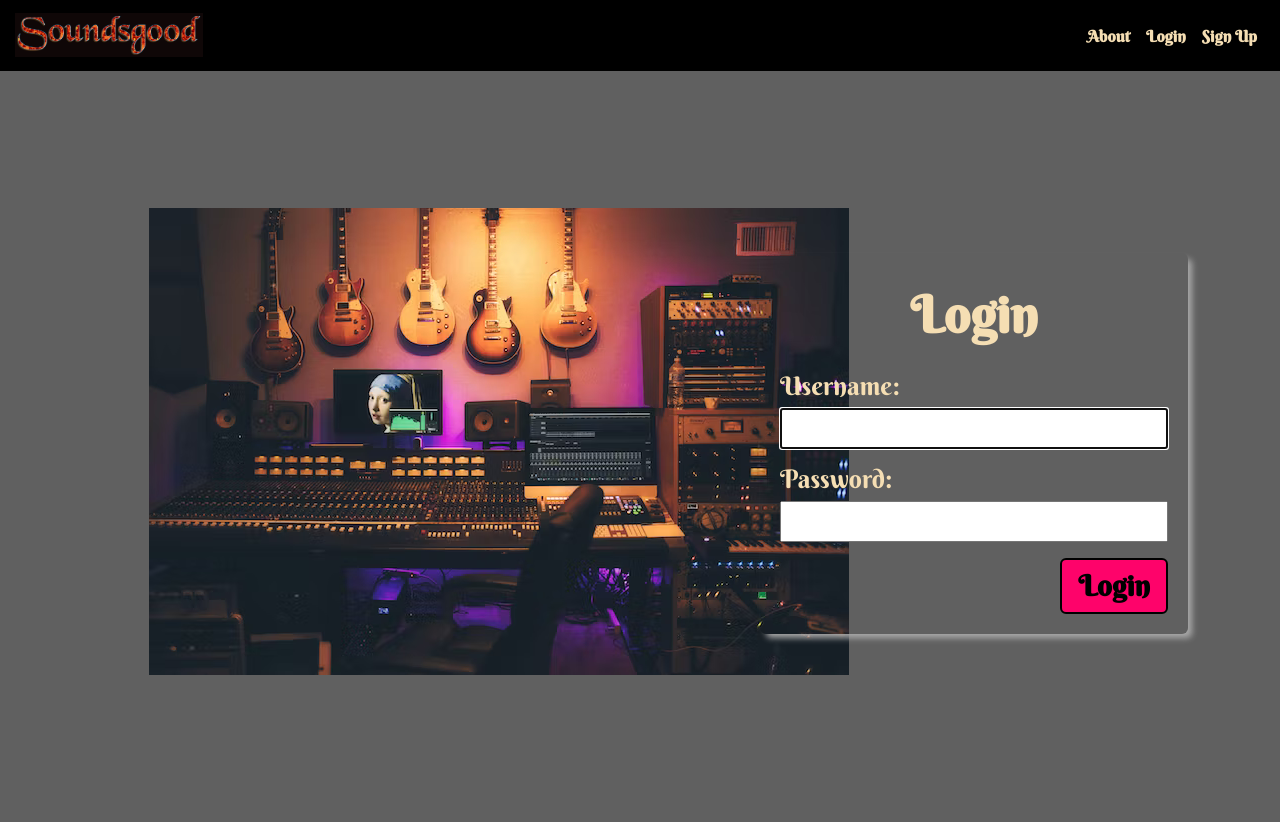
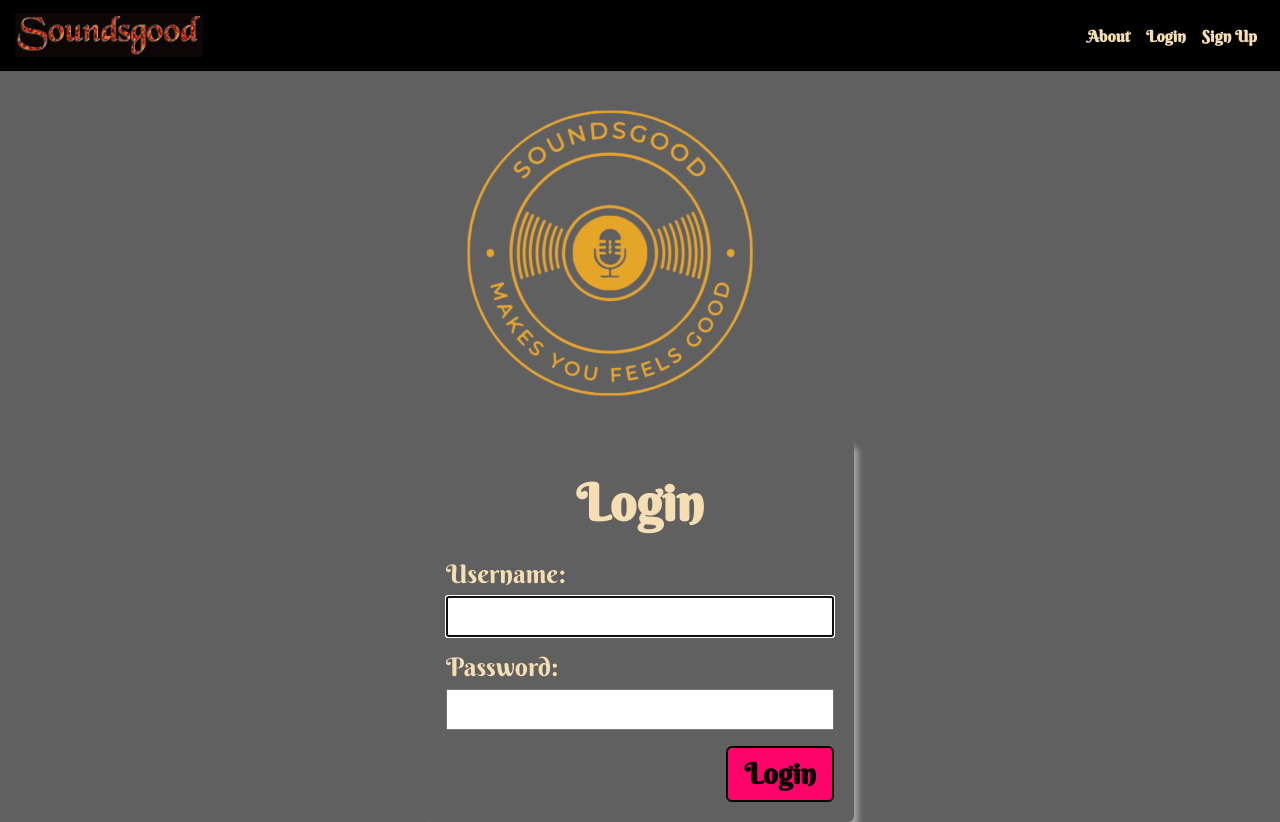
Before and after one commit to Muguntha96/soundsgood, a Django app: page / in a window 1280 px wide. Before the commit the page ends 675 px from the top, so only its background shows below. Run offline with Django 4.2, Linux system fonts and the light colour scheme; some web fonts are replaced.

Commit message:
update css style home page

```diff
--- a/main_app/static/css/base.css
+++ b/main_app/static/css/base.css
@@ -31,8 +31,7 @@ body {
   --text-color: wheat;
   --link-hover-color: wheat;
   --button-bg:#FE036A;
-  --button-bg-hover: #F99DBC;
-  --secondary: rgb(57, 57, 57);
+  --button-bg-hover:#F99DBC;
   --card-box-shadow: 5px 5px 6px -1px #AAA;
   --font-xtreme: 4.2rem;
   --font-xxl: 3.6rem;
--- a/main_app/static/css/home.css
+++ b/main_app/static/css/home.css
@@ -14,7 +14,12 @@ main > section {
   justify-content: center;
   flex-direction: column;
 }
+.home-page{
+  display: flex;
+  flex-direction: column;
+  flex-wrap: wrap;
 
+}
 .logo-container {
   max-width: 375px;
 }
--- a/main_app/templates/home.html
+++ b/main_app/templates/home.html
@@ -6,9 +6,10 @@
 {% endblock %}
 
 {% block content %}
+<div class="home-page">
   <section class="logo-container">
     <div class="playlist-container">
-    <img src="{% static "images/default-detail.png" %}" alt="Text reads: Soundsgood" class="homepage-img-container">
+      <img src="{% static "images/sounds.png" %}" alt="Text reads: Soundsgood" class="homepage-img-container">
       </div>
   </section>
   {% if not user.is_authenticated %}
@@ -23,5 +24,6 @@
       </form>
     </section>
   </div>
+</div>
 {% endif %}
 {% endblock %}
```
Also changed, not shown: main_app/static/images/sounds.png (added), main_app/static/images/soundsgoodlogo1.png (added), main_app/static/images/soundsgoodlogo2.png (added). Lines whose indentation alone changed are shown as unchanged.
